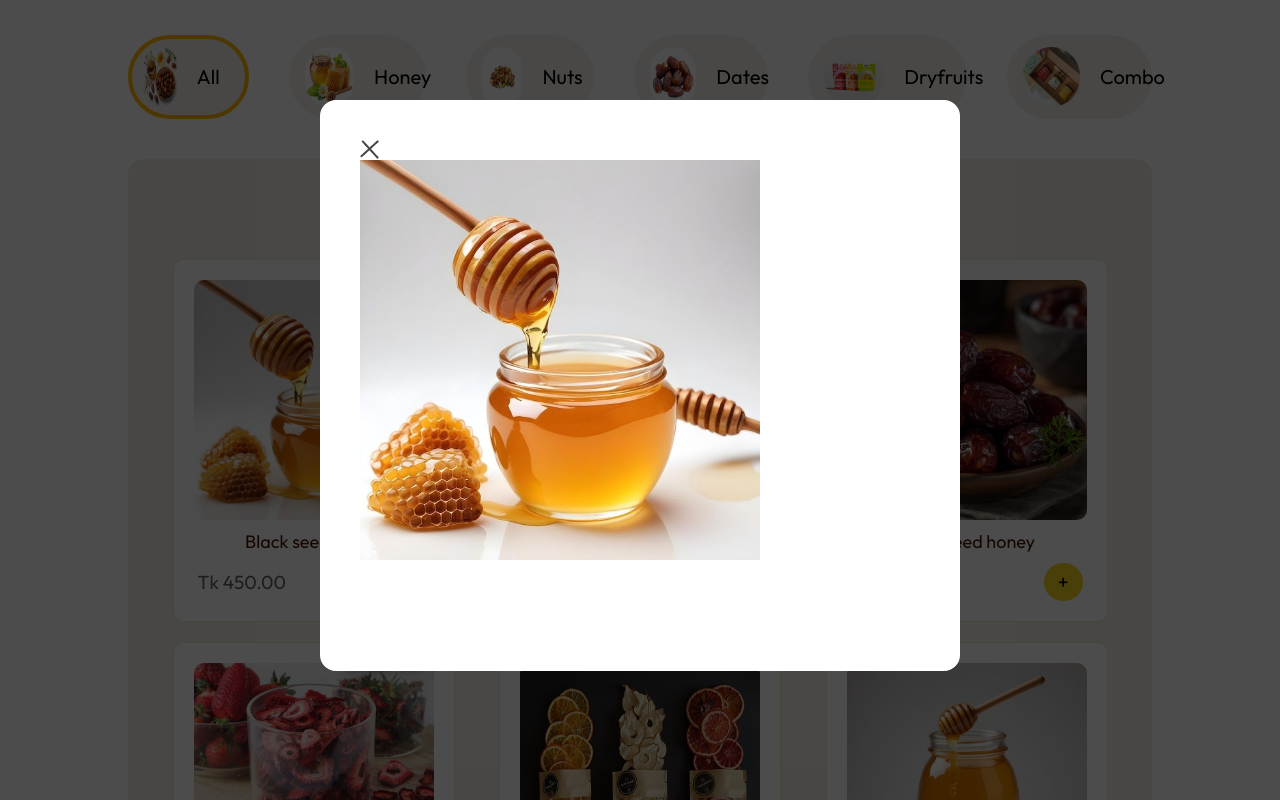
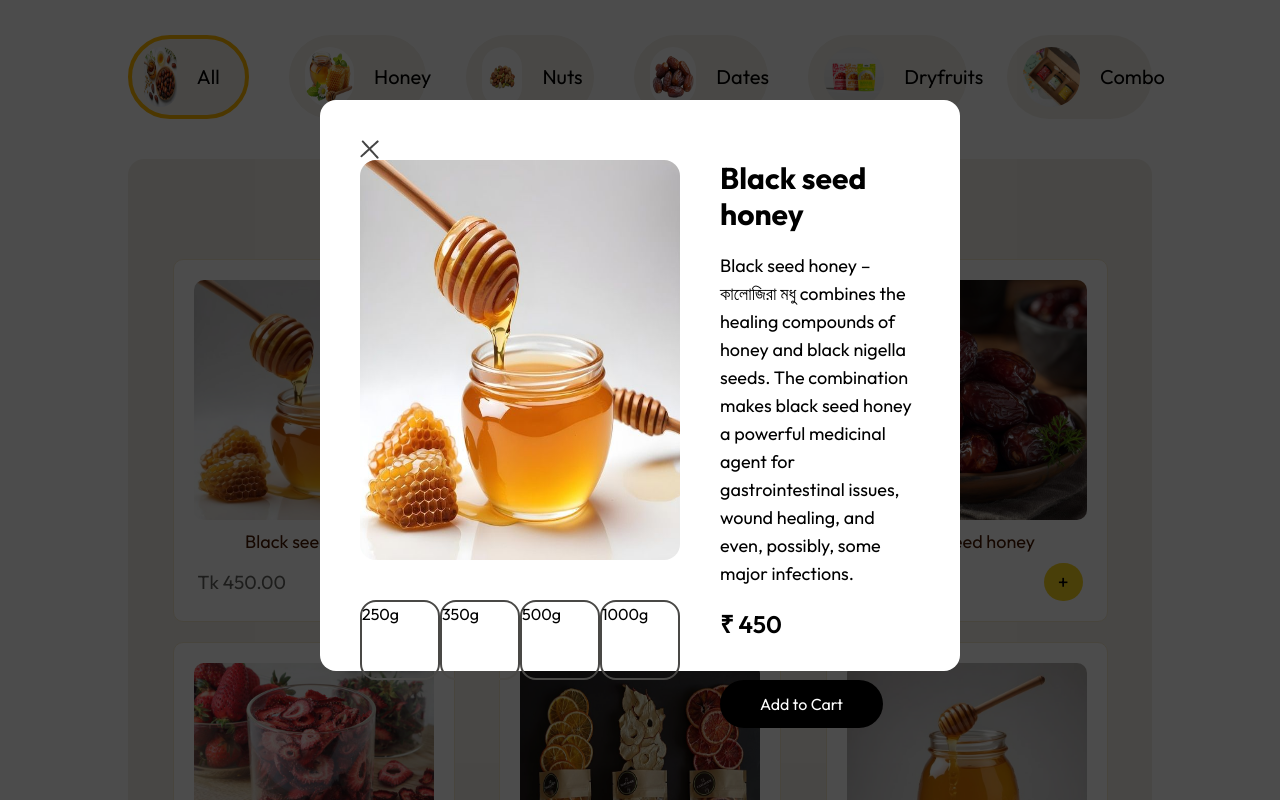
Before and after one commit to NusfaJahan61/Honey-Bee, a React (Vite) app: page / in a window 1280 px wide. Both pictures are taken after a click on the picture 313 px from the left and 1185 px from the top of the page. Shown: the part 785-1585 px from the top of the page. Built offline with nearby package versions, Linux system fonts and the light colour scheme.

Commit message:
Product description modal

```diff
--- a/src/components/Description/Description.jsx
+++ b/src/components/Description/Description.jsx
@@ -5,7 +5,7 @@ import { StoreContext } from "../../StoreContext/StoreContext"
 
 const Description = () => {
 
-  const { description, setDescription, setShowDesc, enableScroll, disableScroll } = useContext(StoreContext)
+  const { description, setDescription, setShowDesc, enableScroll, disableScroll, addToCart, removeFromCart, cartsItem } = useContext(StoreContext)
   disableScroll();
 
   return (
@@ -17,13 +17,36 @@ const Description = () => {
               <div className="modal-overlay" key={index}>
                 <div className="bg-white m-auto mt-25 w-1/2 h-5/7 p-10 rounded-2xl">
                   <img onClick={() => { setDescription(""); setShowDesc(false); enableScroll() }} src={assets.cross_icon} alt="close" />
-                  <div className="">
-                    <div className="">
-                      <img className="w-100 h-100" src={item.image} alt="product image" />
+                  <div className="flex">
+                    <div className="flex-col">
+                      <div className="">
+                        <img className="w-100 h-100 rounded-2xl" src={item.image} alt="product image" />
+                      </div>
+                      <div className="flex justify-between mt-10">
+                        <div className="h-20 w-20 border-2 border-[#494846] rounded-2xl ">250g</div>
+                        <div className="h-20 w-20 border-2 border-[#494846] rounded-2xl ">350g</div>
+                        <div className="h-20 w-20 border-2 border-[#494846] rounded-2xl ">500g</div>
+                        <div className="h-20 w-20 border-2 border-[#494846] rounded-2xl ">1000g</div>
+                      </div>
                     </div>
-                    <div className=""></div>
+                    {/* Product descriptions */}
+                    <div className="flex-col ml-10">
+                      <h1 className="text-3xl font-bold">{item.name}</h1>
+                      <p className="mt-5 text-lg">{item.description}</p>
+                      <h2 className="text-2xl font-semibold mt-5">₹ {item.price}</h2>
+                      <button className="bg-black text-white px-10 py-3 rounded-full mt-10 hover:bg-gray-800">Add to Cart</button>
+                      {/* {
+                        !cartsItem[id]
+                          ? <button onClick={() => addToCart(id)} className="cursor-pointer bg-[#f7d31e] text-[20px] text-center px-3.5 py-1 rounded-[50px]">+</button>
+                          : <div className=" bg-[#f7d31e] flex justify-between text-[20px] text-center gap-5 items-center px-5 py-1 rounded-[50px]">
+                            <button className="cursor-pointer " onClick={() => removeFromCart(id)}>-</button>
+                            <p className="text-[16px]">{cartsItem[id]}</p>
+                            <button className="cursor-pointer" onClick={() => addToCart(id)}>+</button>
+                          </div>
+                      } */}
+                    </div>
                   </div>
-                  <div className=""></div>
+
                 </div>
               </div>
             )
```
